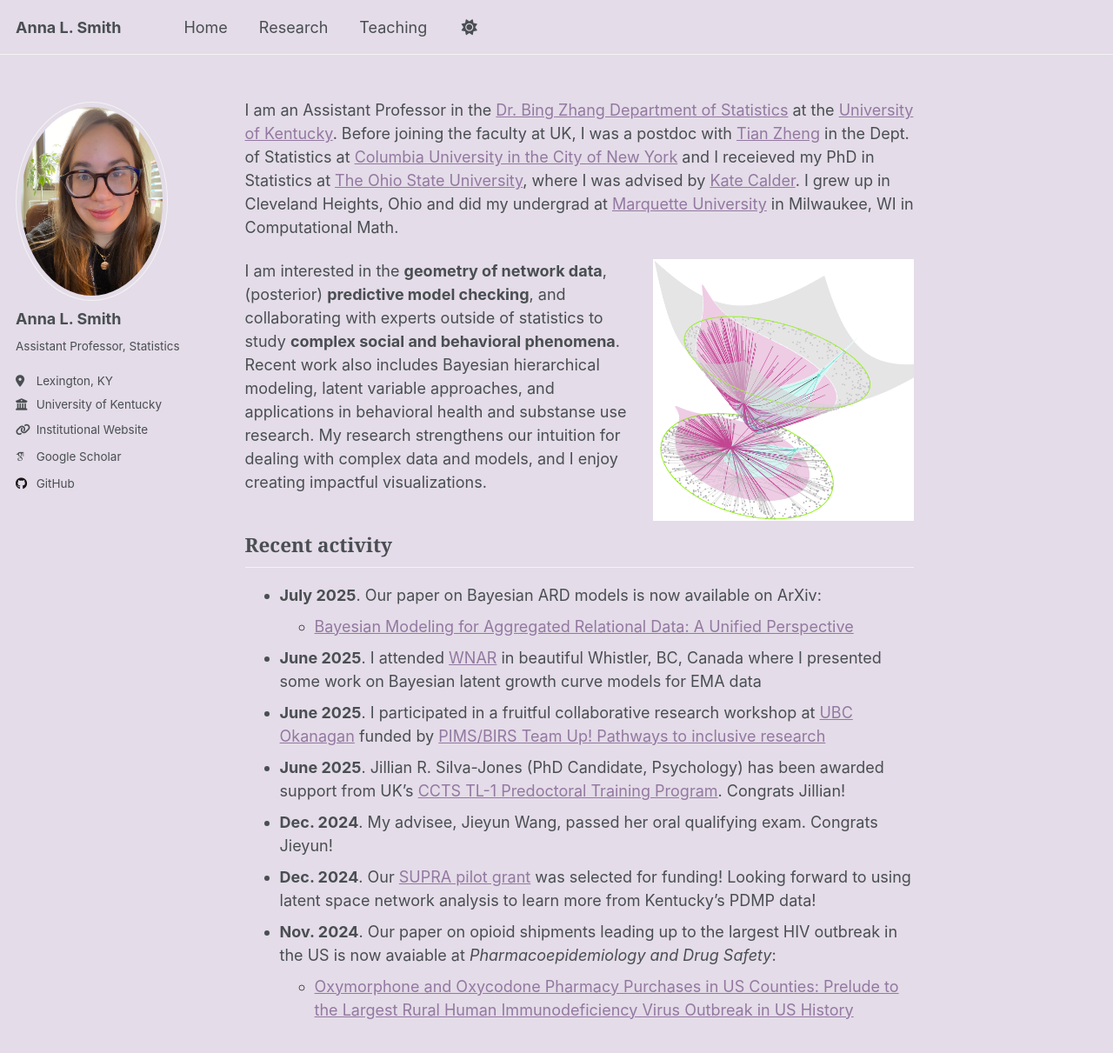
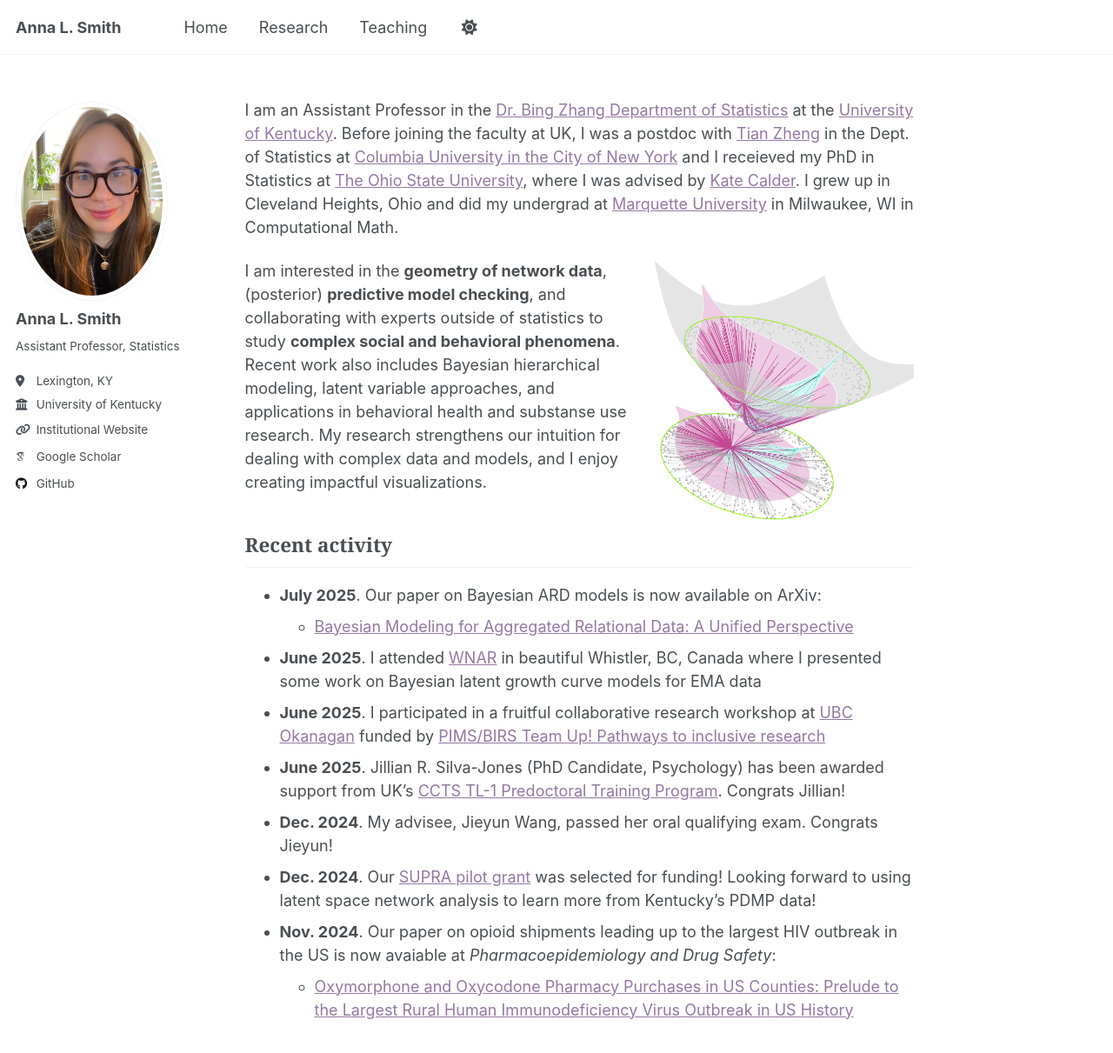
Before and after one commit to annalantzsmith/annalantzsmith.github.io, a Jekyll site: the page built from _pages/about.md, in a window 1280 px wide and 1400 px high. Shown: the top 1211 px of the window at 87% size. Built offline with Jekyll 4.4.1, drawn with Linux system fonts in a browser that asks for light colours; some web fonts are replaced; a script that is not in the unit is left out.

Commit message:
Update _default.scss
change global-bg back to white; and footer-bg to purple

```diff
--- a/_sass/theme/_default.scss
+++ b/_sass/theme/_default.scss
@@ -29,8 +29,8 @@
 /* Default light theme for the site */
 :root {
     --global-base-color                 : #{$gray};
-    --global-bg-color                   : #e4dce8; /* #fff; */
-    --global-footer-bg-color            : #f2f3f3;
+    --global-bg-color                   : #fff;
+    --global-footer-bg-color            : #e4dce8; /* #f2f3f3; */
     --global-border-color               : #{$lighter-gray};
     --global-dark-border-color          : #bdc1c4;
     --global-code-background-color      : #fafafa;
```
